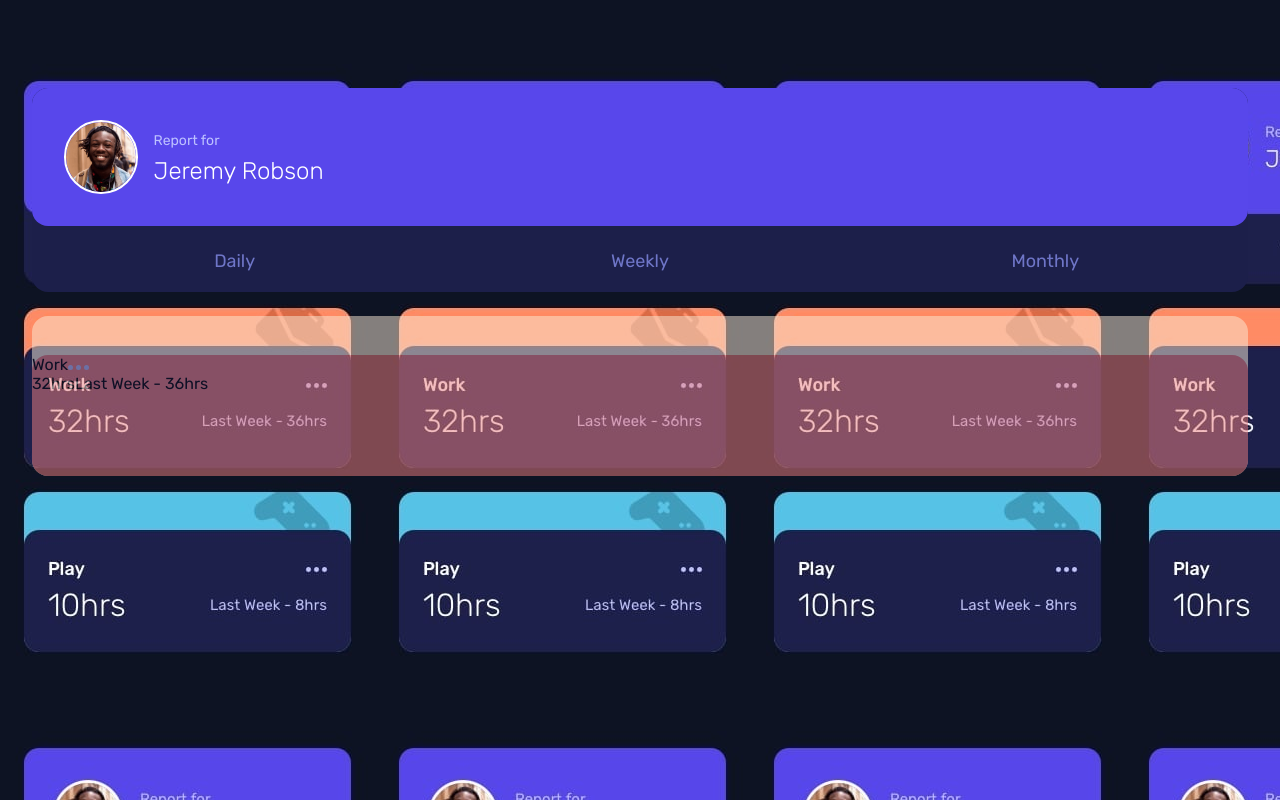
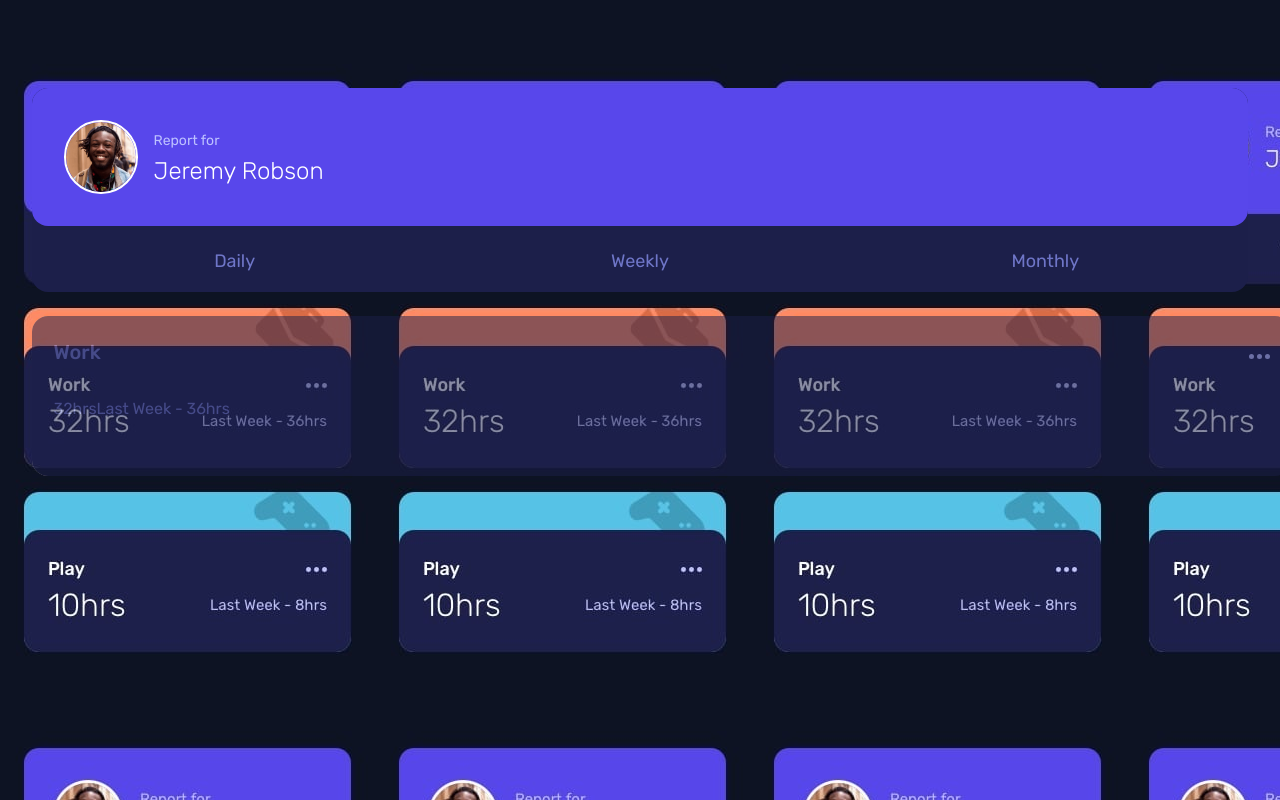
Before and after one commit to TheDilp/timetracker, a React (Create React App) app in the folder timetracker/: page / in a window 1280 px wide. Built offline with nearby package versions, Linux system fonts and the light colour scheme.

Commit message:
Added spacing for top row of habit card content (Title and ...)

```diff
--- a/timetracker/src/App.css
+++ b/timetracker/src/App.css
@@ -105,9 +105,24 @@ body {
 }
 
 .habitCardContent {
+  display: flex;
+  padding: 1.5rem 1.35rem;
+  flex-wrap: wrap;
   width: 100%;
   height: 75.5%;
-  background-color: lightcoral;
-  /* background-color: var(--dark-blue); */
+  color: var(--desaturated-blue);
+  background-color: var(--dark-blue);
   border-radius: var(--card-border-radius);
 }
+
+.cardContentTop,
+.cardContentBottom {
+  width: 100%;
+}
+
+.cardContentTop {
+  font-size: 20px;
+  font-weight: 500;
+  display: flex;
+  justify-content: space-between;
+}
```
